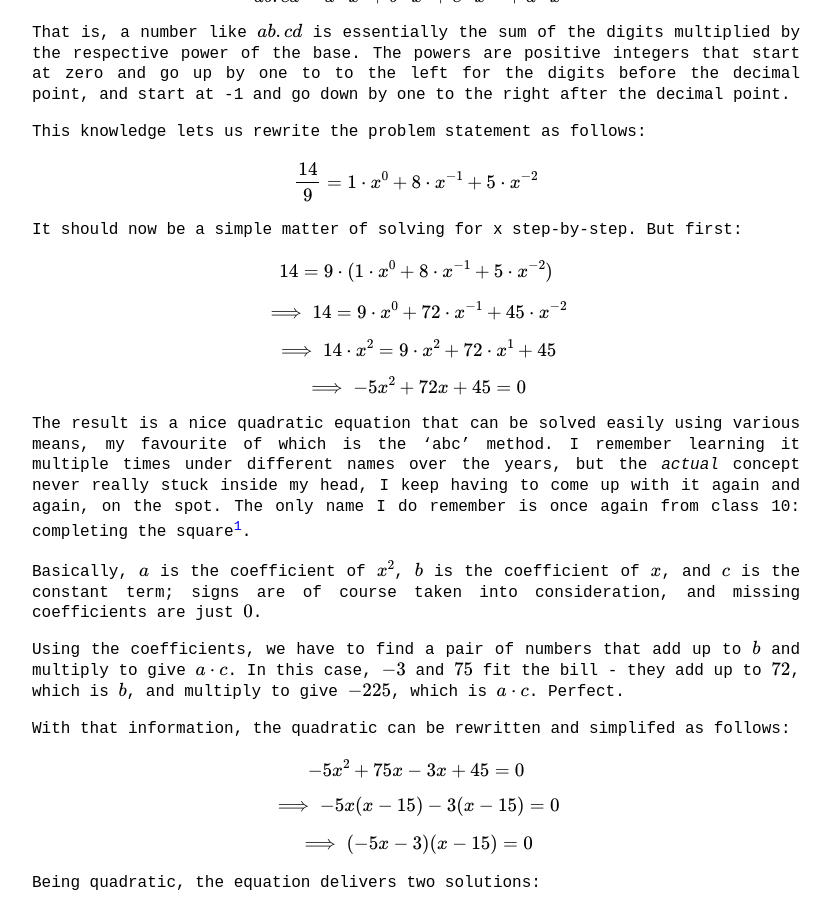
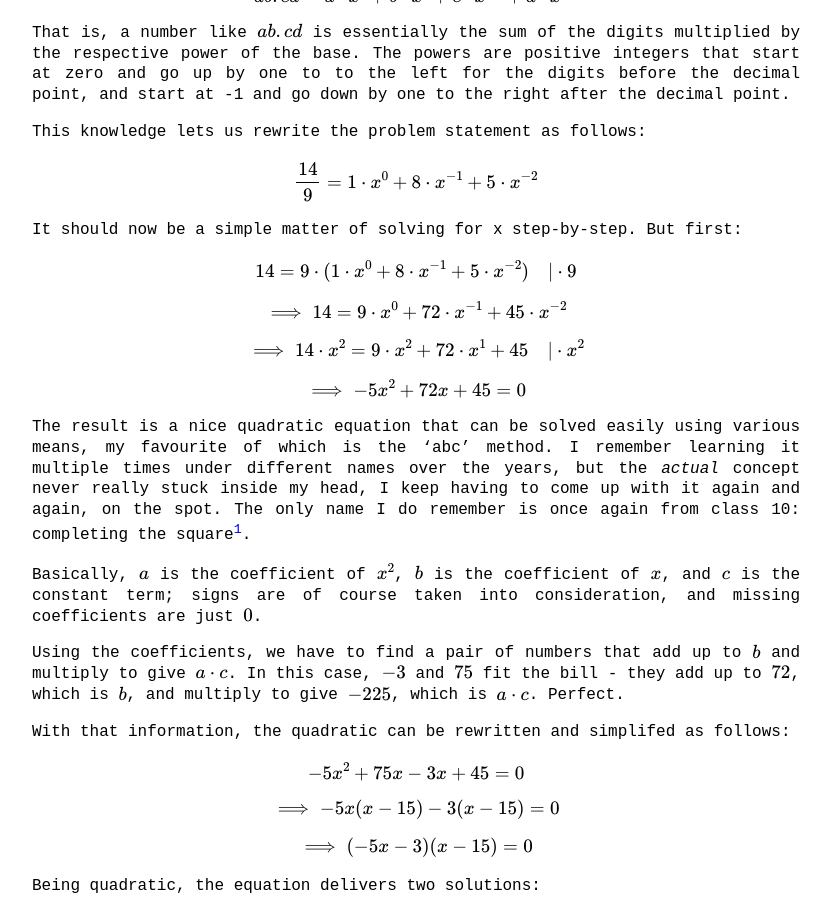
Before and after one commit to NNNILabs/NNNILabs.github.io, a Jekyll site: the page built from _posts/2024-09-29-A-Problem-From-CS-Class.md, in a window 1280 px wide and 900 px high, scrolled down 664 px. Shown: the whole window, without its empty margins (224-1054 px from the left). Built offline with Jekyll 4.4.1, drawn with Linux system fonts in a browser that asks for light colours.

Commit message:
fix(posts): fixes latex spacing

```diff
--- a/_posts/2024-09-29-A-Problem-From-CS-Class.md
+++ b/_posts/2024-09-29-A-Problem-From-CS-Class.md
@@ -28,11 +28,11 @@
 
 It should now be a simple matter of solving for x step-by-step. But first:
 
-\\[ 14 = 9 \cdot (1 \cdot x^{0} + 8 \cdot x^{-1} + 5 \cdot x^{-2}) \\]
+\\[ 14 = 9 \cdot (1 \cdot x^{0} + 8 \cdot x^{-1} + 5 \cdot x^{-2}) \hspace{1em} \| \cdot 9 \\]
 
 \\[ \implies 14 = 9 \cdot x^{0} + 72 \cdot x^{-1} + 45 \cdot x^{-2} \\]
 
-\\[ \implies 14 \cdot x^{2}= 9 \cdot x^{2} + 72 \cdot x^{1} + 45 \\]
+\\[ \implies 14 \cdot x^{2}= 9 \cdot x^{2} + 72 \cdot x^{1} + 45 \hspace{1em} \| \cdot x^{2} \\]
 
 \\[ \implies -5x^{2} + 72x + 45 = 0 \\]
 
```
